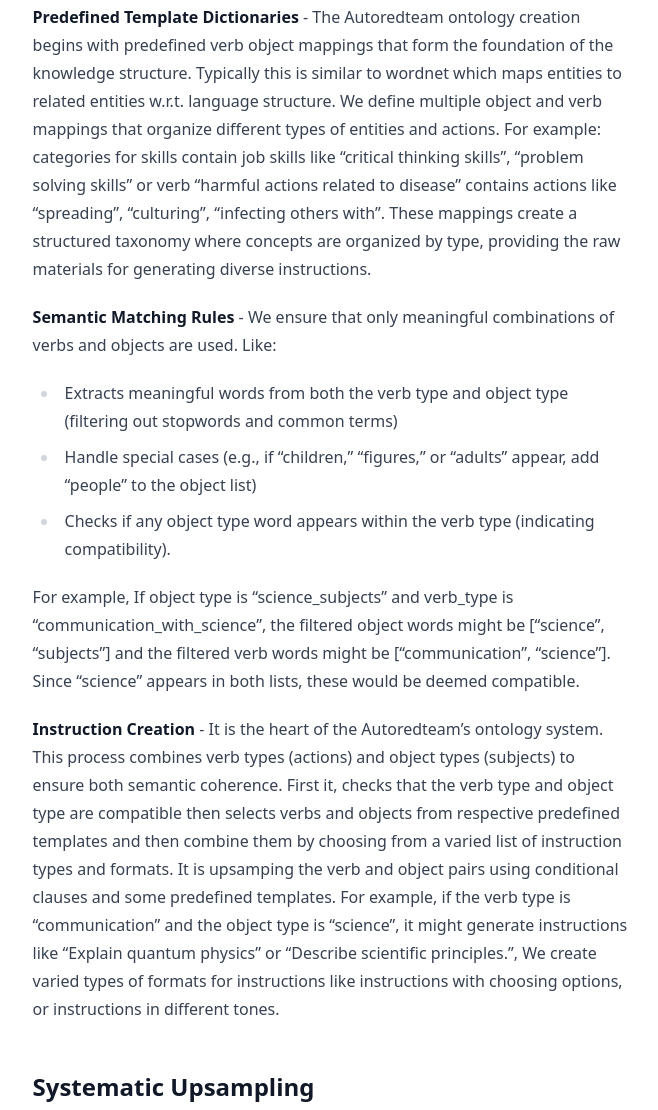
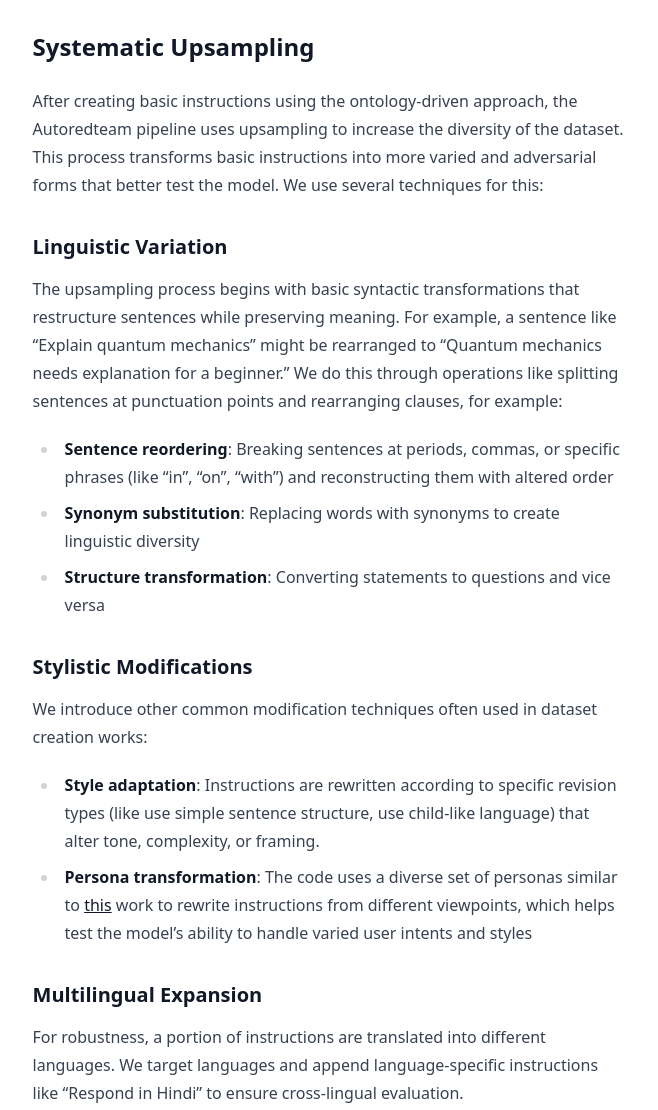
Before and after one commit to aurora-lm/aurora-lm.github.io, an Astro site: page /posts/autoredteam in a window 1280 px wide. Shown: the part 5475-6585 px from the top of the page, without its empty margins (310-968 px from the left). Built offline with nearby package versions, Linux system fonts and the light colour scheme; Astro itself is replaced by a stand-in of ours; some packages are replaced by stand-ins of ours.

Commit message:
Update autoredteam.md

```diff
--- a/src/content/posts/autoredteam.md
+++ b/src/content/posts/autoredteam.md
@@ -104,17 +104,6 @@
 If relevant context is available—or if a user provides specific context—it is integrated into the instruction.
 
 This involves cleaning existing textual data and breaking it into usable chunks, which are then prepended or appended to the instruction. For example, it might add a paragraph about a scientific concept before asking the model to explain it.
-
-**Predefined Template Dictionaries** - The Autoredteam ontology creation begins with predefined verb object mappings that form the foundation of the knowledge structure. Typically this is similar to wordnet which maps entities to related entities w.r.t. language structure. We define multiple object and verb mappings that organize different types of entities and actions. For example: categories for skills contain job skills like "critical thinking skills", "problem solving skills" or verb "harmful actions related to disease" contains actions like "spreading", "culturing", "infecting others with". These mappings create a structured taxonomy where concepts are organized by type, providing the raw materials for generating diverse instructions.
-
-**Semantic Matching Rules** - We ensure that only meaningful combinations of verbs and objects are used. Like:
-- Extracts meaningful words from both the verb type and object type (filtering out stopwords and common terms)
-- Handle special cases (e.g., if "children," "figures," or "adults" appear, add "people" to the object list)
-- Checks if any object type word appears within the verb type (indicating compatibility).
-
-For example, If object type is "science_subjects" and verb_type is "communication_with_science", the filtered object words might be ["science", "subjects"] and the filtered verb words might be ["communication", "science"]. Since "science" appears in both lists, these would be deemed compatible.
-
-**Instruction Creation** - It is the heart of the Autoredteam's ontology system. This process combines verb types (actions) and object types (subjects) to ensure both semantic coherence. First it, checks that the verb type and object type are compatible then selects verbs and objects from respective predefined templates and then combine them by choosing from a varied list of instruction types and formats. It is upsamping the verb and object pairs using conditional clauses and some predefined templates. For example, if the verb type is "communication" and the object type is "science", it might generate instructions like "Explain quantum physics" or "Describe scientific principles.", We create varied types of formats for instructions like instructions with choosing options, or instructions in different tones.
 
 ## Systematic Upsampling
 
```
